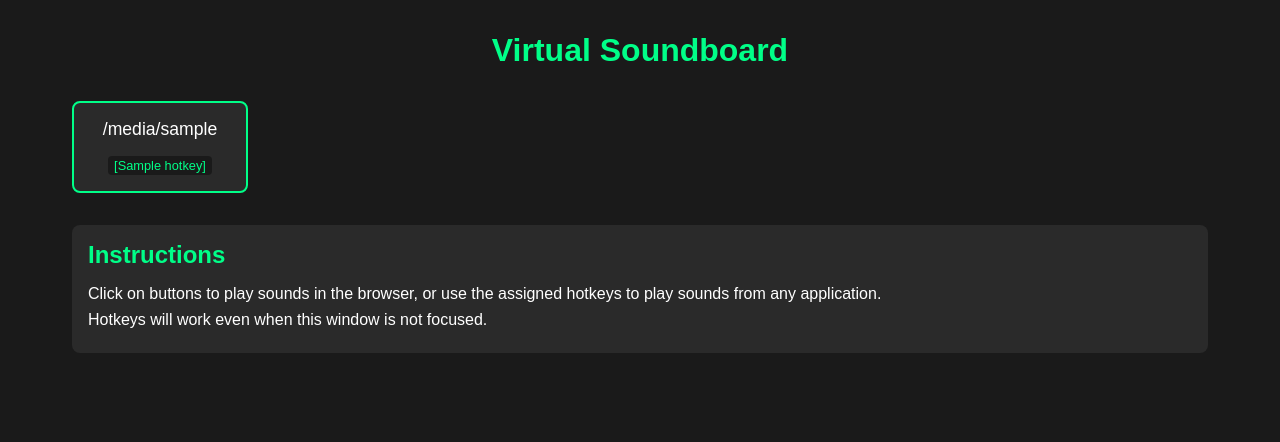
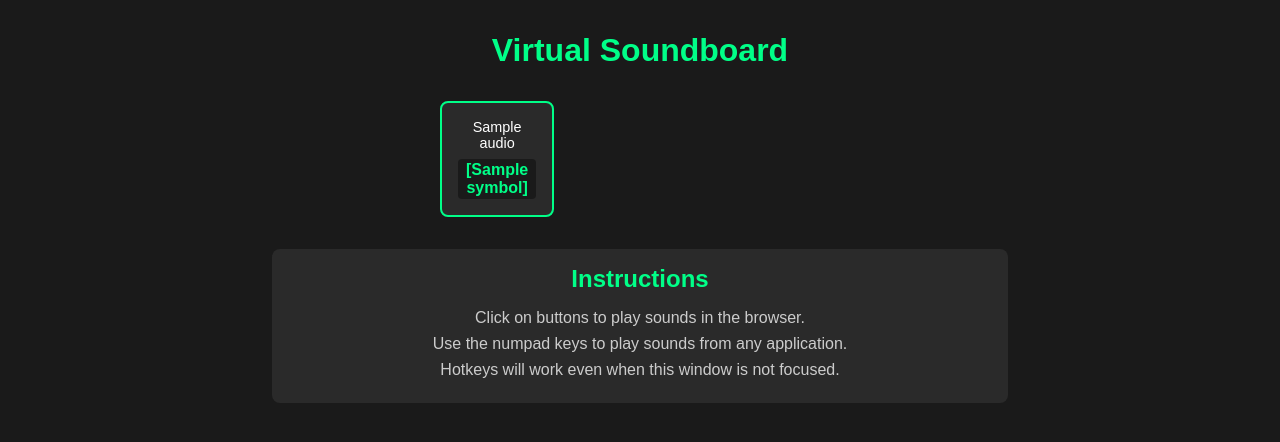
Before and after one commit to SinaDadvand/soundboard_app, a Flask app: template templates/index.html in a window 1280 px wide. Shown: the top 442 px of the page. Run offline with Flask 3, Linux system fonts and the light colour scheme; the template is opened without the code that fills it: most values are stand-ins (such as "Sample title", 1, 10 or a date in 2020).

Commit message:
feat: improve UI with numpad grid layout and visual feedback

```diff
--- a/app.py
+++ b/app.py
@@ -18,17 +18,29 @@ pygame.mixer.init()
 sounds = {}
 
 def load_sounds():
-    """Load all sound files and assign default hotkeys"""
-    hotkey_base = ['num 1', 'num 2', 'num 3', 'num 4', 'num 5', 'num 6', 'num 7', 'num 8', 'num 9', 'num 0', 'num /', 'num *', 'num -', 'num +', 'num .']
-    for filename in os.listdir(AUDIO_FOLDER):
-        if filename.endswith(('.mp3', '.wav', '.ogg')):
+    """Load all sound files and assign default hotkeys in numpad order"""    # Define numpad layout order with symbols (in visual order)
+    numpad_keys = [
+        ('7', '7'), ('8', '8'), ('9', '9'), ('/', '/'),
+        ('4', '4'), ('5', '5'), ('6', '6'), ('*', '*'),
+        ('1', '1'), ('2', '2'), ('3', '3'), ('-', '-'),
+        ('0', '0'), ('.', '.'), ('+', '+')
+    ]
+
+    # Get all audio files and sort them
+    audio_files = [f for f in os.listdir(AUDIO_FOLDER) if f.endswith(('.mp3', '.wav', '.ogg'))]
+    audio_files.sort()  # Sort alphabetically first
+
+    # Map files to hotkeys
+    for i, filename in enumerate(audio_files):
+        if i < len(numpad_keys):
             filepath = os.path.join(AUDIO_FOLDER, filename)
             sound = pygame.mixer.Sound(filepath)
-            # Assign a hotkey if we haven't run out of default hotkeys
-            hotkey = hotkey_base.pop(0) if hotkey_base else None
+            hotkey, symbol = numpad_keys[i]
             sounds[filename] = {
                 'sound': sound,
-                'hotkey': hotkey
+                'hotkey': hotkey,
+                'symbol': symbol,
+                'order': i  # Add order for sorting in template
             }
 
 def play_sound(filename):
@@ -51,11 +63,13 @@ def start_keyboard_listener():
 
 @app.route('/')
 def index():
-    # Get list of audio files with their hotkeys
+    # Get list of audio files with their hotkeys and symbols, sorted by numpad order
     audio_files = [{
         'filename': filename,
-        'hotkey': data['hotkey']
-    } for filename, data in sounds.items()]
+        'hotkey': data['hotkey'],
+        'symbol': data['symbol'],
+        'name': filename.split('.')[0]
+    } for filename, data in sorted(sounds.items(), key=lambda x: x[1]['order'])]
     return render_template('index.html', audio_files=audio_files)
 
 @app.route('/audio/<path:filename>')
@@ -74,9 +88,9 @@ if __name__ == '__main__':
     setup_hotkeys()
     start_keyboard_listener()
     print("\nHotkey mappings:")
-    for filename, data in sounds.items():
+    for filename, data in sorted(sounds.items(), key=lambda x: x[1]['order']):
         if data['hotkey']:
-            print(f"{filename}: {data['hotkey']}")
+            print(f"{filename}: Numpad {data['symbol']}")
     print("\nAccess the web interface at http://localhost:5000")
     print("The soundboard will respond to hotkeys even when the browser is not focused")
     print("=" * 25)
--- a/static/css/style.css
+++ b/static/css/style.css
@@ -11,7 +11,7 @@ body {
 }
 
 .container {
-    max-width: 1200px;
+    max-width: 800px;
     margin: 0 auto;
     padding: 2rem;
 }
@@ -24,9 +24,12 @@ h1 {
 
 .soundboard {
     display: grid;
-    grid-template-columns: repeat(auto-fill, minmax(150px, 1fr));
+    grid-template-columns: repeat(4, 1fr);
     gap: 1rem;
     margin-bottom: 2rem;
+    max-width: 400px;
+    margin-left: auto;
+    margin-right: auto;
 }
 
 .sound-button {
@@ -41,6 +44,7 @@ h1 {
     flex-direction: column;
     align-items: center;
     gap: 0.5rem;
+    min-height: 80px;
 }
 
 .sound-button:hover {
@@ -54,25 +58,26 @@ h1 {
 }
 
 .sound-name {
-    display: block;
-    margin-bottom: 0.5rem;
-    font-size: 1.1rem;
+    font-size: 0.9rem;
+    word-break: break-word;
 }
 
 .key-hint {
     color: #00ff88;
-    font-size: 0.8rem;
+    font-size: 1rem;
+    font-weight: bold;
     background-color: #1a1a1a;
-    padding: 2px 6px;
+    padding: 2px 8px;
     border-radius: 4px;
     display: inline-block;
 }
 
 .instructions {
+    text-align: center;
+    margin-top: 2rem;
+    padding: 1rem;
     background-color: #2a2a2a;
     border-radius: 8px;
-    padding: 1rem;
-    margin-top: 2rem;
 }
 
 .instructions h2 {
@@ -82,4 +87,5 @@ h1 {
 
 .instructions p {
     margin-bottom: 0.5rem;
+    color: #cccccc;
 }
--- a/templates/index.html
+++ b/templates/index.html
@@ -9,19 +9,18 @@
 <body>
     <div class="container">
         <h1>Virtual Soundboard</h1>
-        <div class="soundboard" id="soundboard">
+        <div class="soundboard numpad-layout" id="soundboard">
             {% for audio in audio_files %}
             <div class="sound-button" data-sound="{{ audio.filename }}">
-                <span class="sound-name">{{ audio.filename.split('.')[0] }}</span>
-                {% if audio.hotkey %}
-                <small class="key-hint">[{{ audio.hotkey }}]</small>
-                {% endif %}
+                <span class="sound-name">{{ audio.name }}</span>
+                <small class="key-hint">[{{ audio.symbol }}]</small>
             </div>
             {% endfor %}
         </div>
         <div class="instructions">
             <h2>Instructions</h2>
-            <p>Click on buttons to play sounds in the browser, or use the assigned hotkeys to play sounds from any application.</p>
+            <p>Click on buttons to play sounds in the browser.</p>
+            <p>Use the numpad keys to play sounds from any application.</p>
             <p>Hotkeys will work even when this window is not focused.</p>
         </div>
     </div>
```
Also changed, not shown: static/js/soundboard.js (+15 -28 lines).
